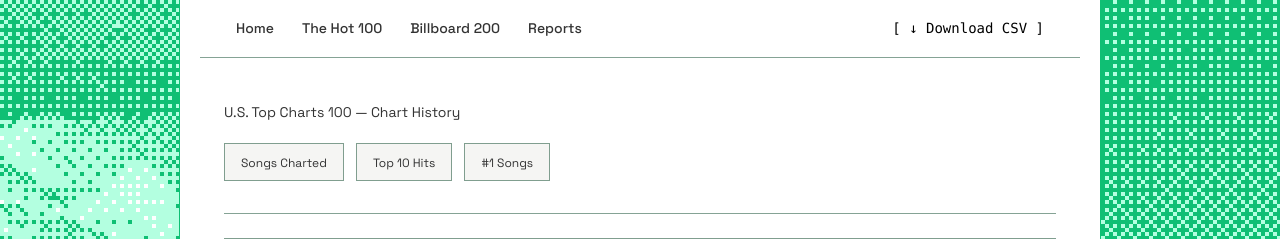
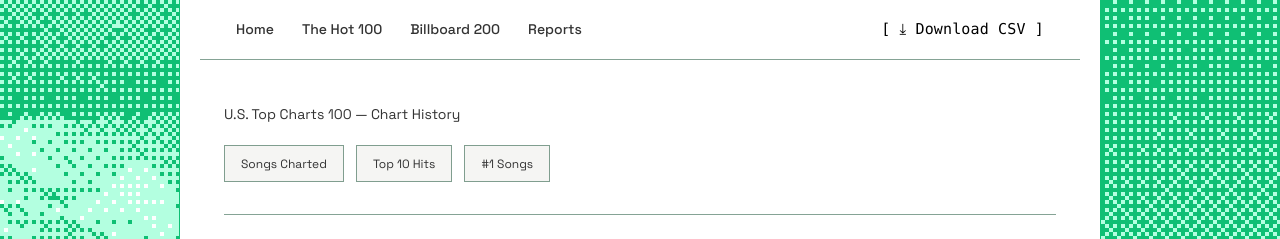
Before and after one commit to prangonbarua/billboard-chart-archive, a Flask app: template templates/results.html in a window 1280 px wide. Shown: the top 239 px of the page. Run offline with Flask 3, Linux system fonts and the light colour scheme; the template is opened without the code that fills it, so the values that code supplies are empty; parts of the project's set-up code (start-up, migrations or seed data) failed here and were passed over.

Commit message:
Match CSV button to Paxel bracket style

```diff
--- a/templates/results.html
+++ b/templates/results.html
@@ -458,13 +458,14 @@
         .nav { align-items: center; }
         .dl-csv {
             margin-left: auto;
-            font-family: 'SF Mono', Menlo, Consolas, monospace !important;
-            font-size: 0.875rem !important;
-            font-weight: 500;
+            font-family: 'SF Mono', Menlo, Consolas, 'Courier New', monospace !important;
+            font-size: 0.9375rem !important;
+            font-weight: 600;
             color: #000000 !important;
             background: none;
             white-space: nowrap;
             padding: 0.375rem 0.25rem;
+            letter-spacing: 0.01em;
         }
         .dl-csv:hover { background: #ccffe9 !important; }
     </style>
@@ -473,7 +474,7 @@
         <a href="{{ url_for('top100') }}">The Hot 100</a>
         <a href="{{ url_for('albums200') }}">Billboard 200</a>
         <a href="{{ url_for('search') }}" class="active">Reports</a>
-        <a class="dl-csv" href="{{ url_for('download_csv', artist_name=artist_name) }}">[ &#8595; Download CSV ]</a>
+        <a class="dl-csv" href="{{ url_for('download_csv', artist_name=artist_name) }}">[&nbsp;&#10515;&nbsp;Download&nbsp;CSV&nbsp;]</a>
     </nav>
 
     <div class="container">
```
